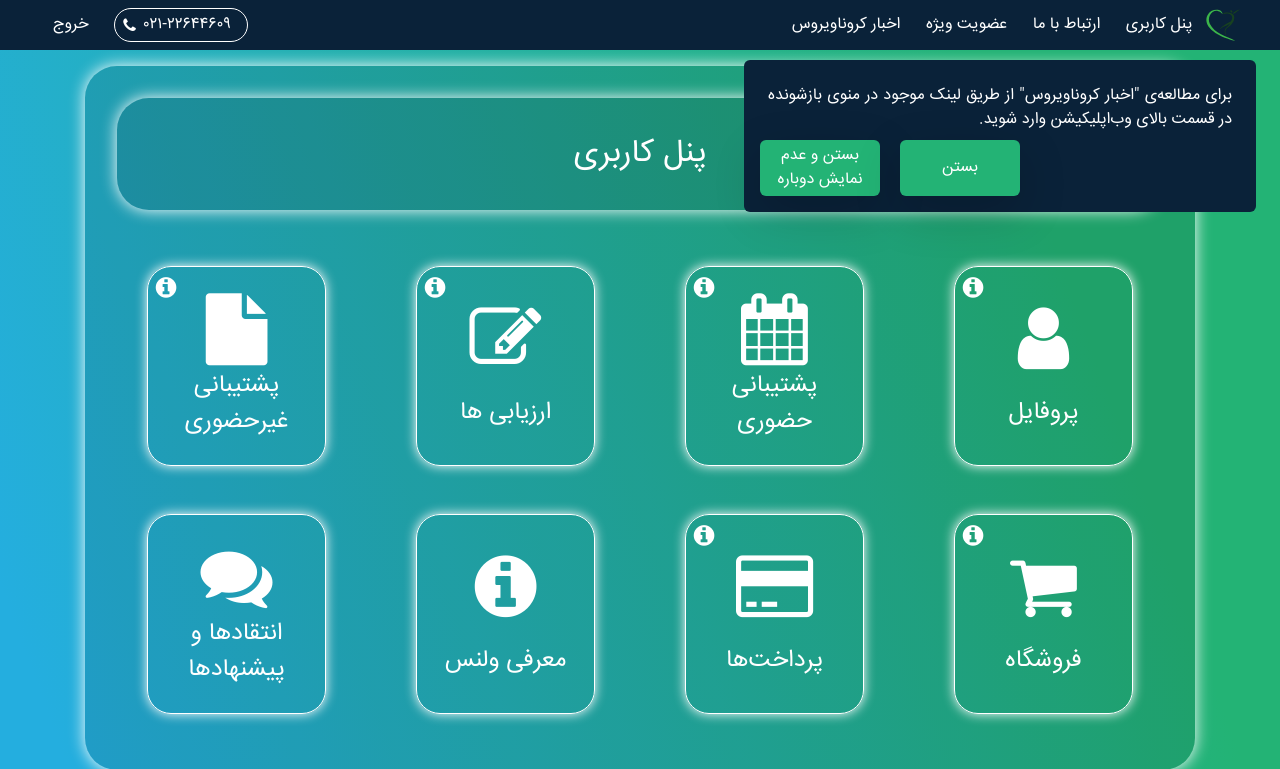
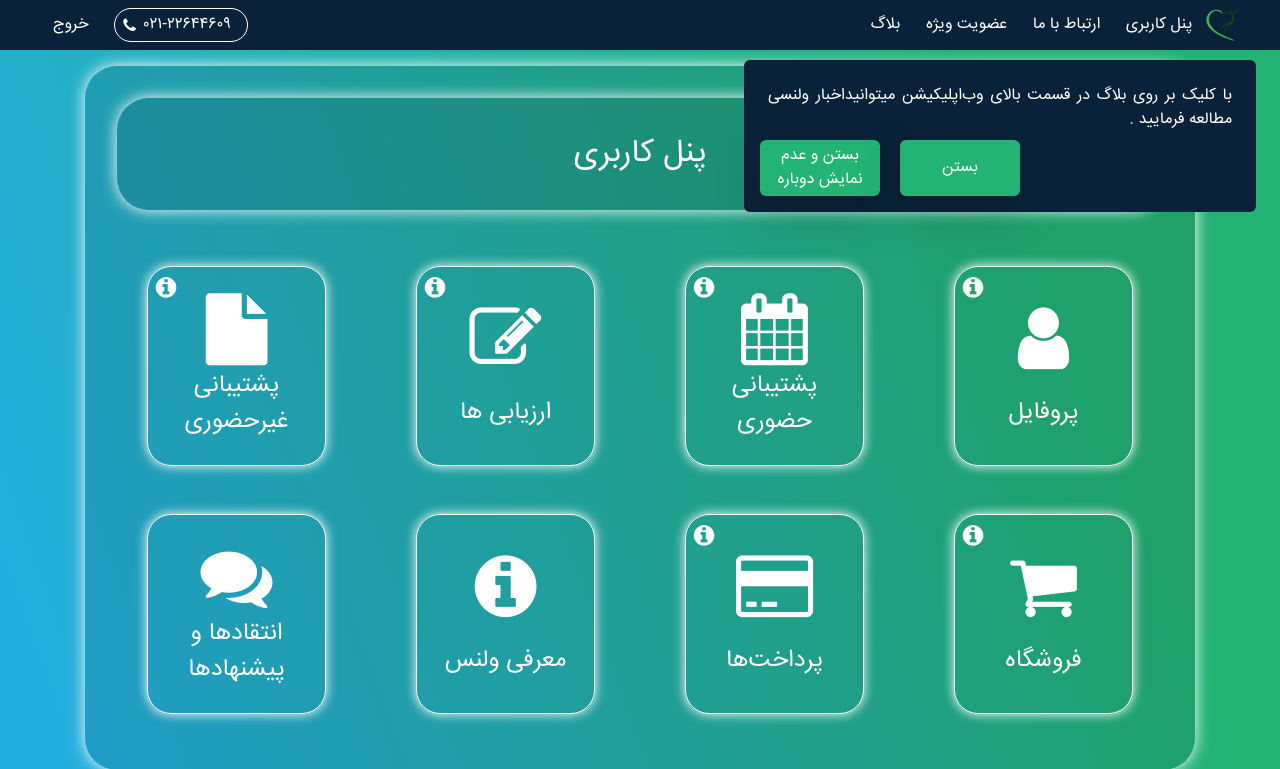
Before and after one commit to AmirabbasAfrasiyabi/django, a Django app: page /dashboard/ in a window 1280 px wide. Shown: the top 769 px of the page. Run offline with Django 3.2, Linux system fonts and the light colour scheme; a user stored in the database is signed in; some libraries are stand-ins or nearby versions.

Commit message:
change corona to blog

```diff
--- a/iranwellness-master/iranwellness-master/index/templates/index/dashboard.html
+++ b/iranwellness-master/iranwellness-master/index/templates/index/dashboard.html
@@ -61,7 +61,7 @@
             <div class="position-sticky w-40 br-6 pointer animated fadeInRight mr-4 dark-background opacity-0" style="margin-top:60px;">
                 <div class="w-100 p-2">
                     <div class="px-3 pt-1">
-                        <p class="justify-text mb-0">برای مطالعه‌ی "اخبار کروناویروس" از طریق لینک موجود در منوی بازشونده در قسمت بالای وب‌اپلیکیشن وارد شوید.</p>
+                        <p class="justify-text mb-0">با کلیک  بر روی بلاگ در قسمت بالای وب‌اپلیکیشن میتوانیداخبار ولنسی مطالعه فرمایید .</p>
                     </div>
                     <div class="w-100 d-flex flex-row-reverse p-2">
                         <div class="br-6 col-sm-8 col-md-3 mr-1 p-1 end-well-color shadow-lg" id="closeForever">بستن و عدم نمایش دوباره</div>
--- a/iranwellness-master/iranwellness-master/wellness/templates/wellness/base.html
+++ b/iranwellness-master/iranwellness-master/wellness/templates/wellness/base.html
@@ -74,7 +74,7 @@
               <li><a href="/dashboard/">پنل کاربری</a></li>
               <li><a href="/contact/">ارتباط با ما</a></li>
               <li><a href="/membership/">عضویت ویژه</a></li>
-              <li><a href="/news/COVID-19/">اخبار کروناویروس</a></li>
+              <li><a href="/news/blog/">بلاگ</a></li>
             </ul>
             <ul>
               <li>
```
Also changed, not shown: iranwellness-master/iranwellness-master/wellness/db.sqlite3.
